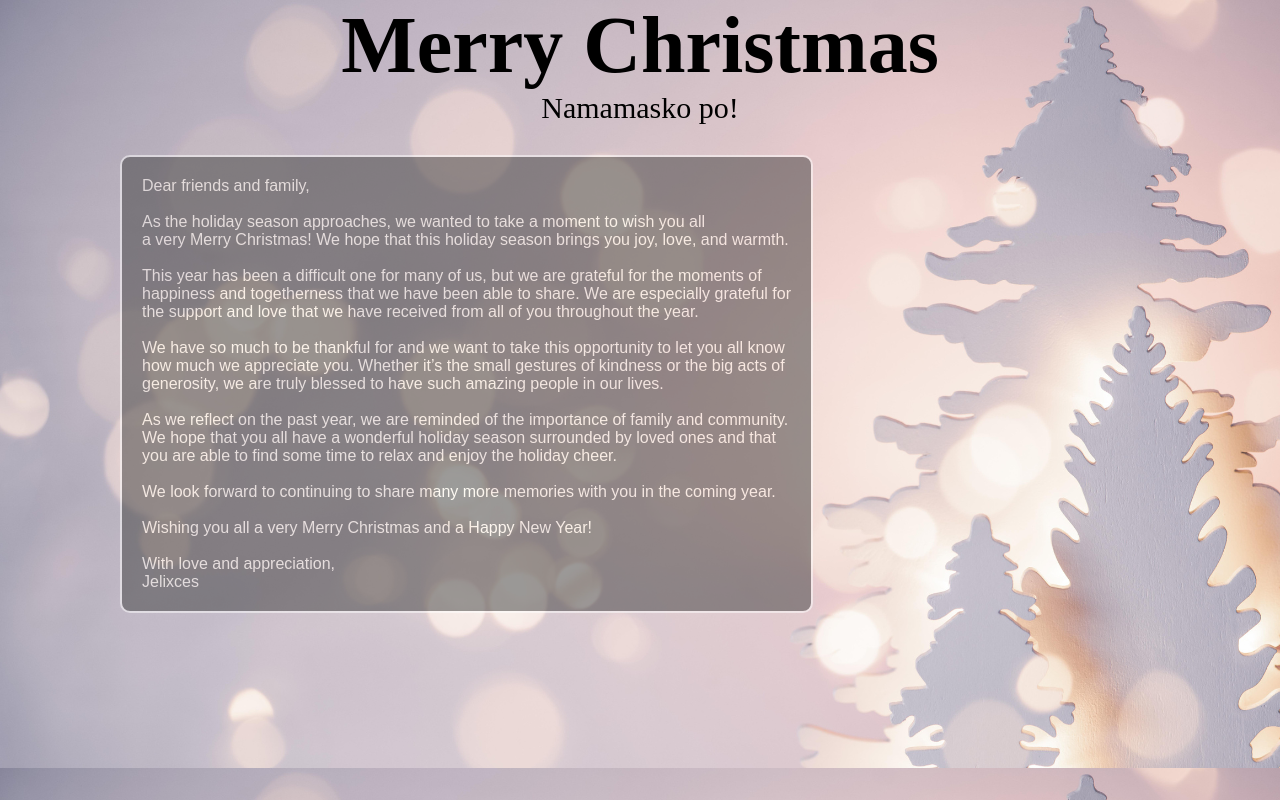
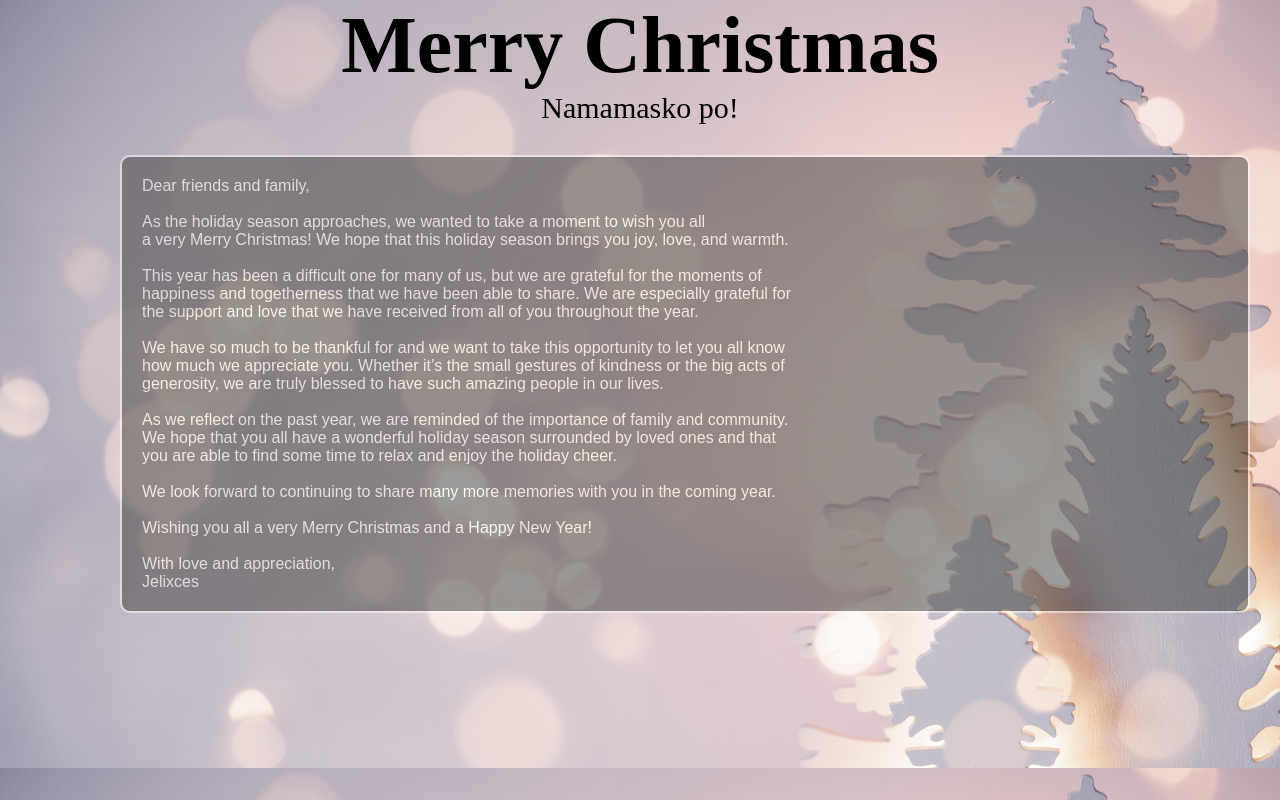
Before and after one commit to Chell2003/Chell2003.github.io, a PHP site: page / in a window 1280 px wide. Run offline with PHP 8.4, Linux system fonts and the light colour scheme; some web fonts are replaced.

Commit message:
Update style.css

```diff
--- a/style.css
+++ b/style.css
@@ -36,7 +36,7 @@ h1{
 	margin-right: 30px;
 	background-color: #3D3D3D;
 	opacity: 0.5;
-	float: left;
+	display: flex;
  }
 .christmas-letter p{
 	margin: 10px;
```
